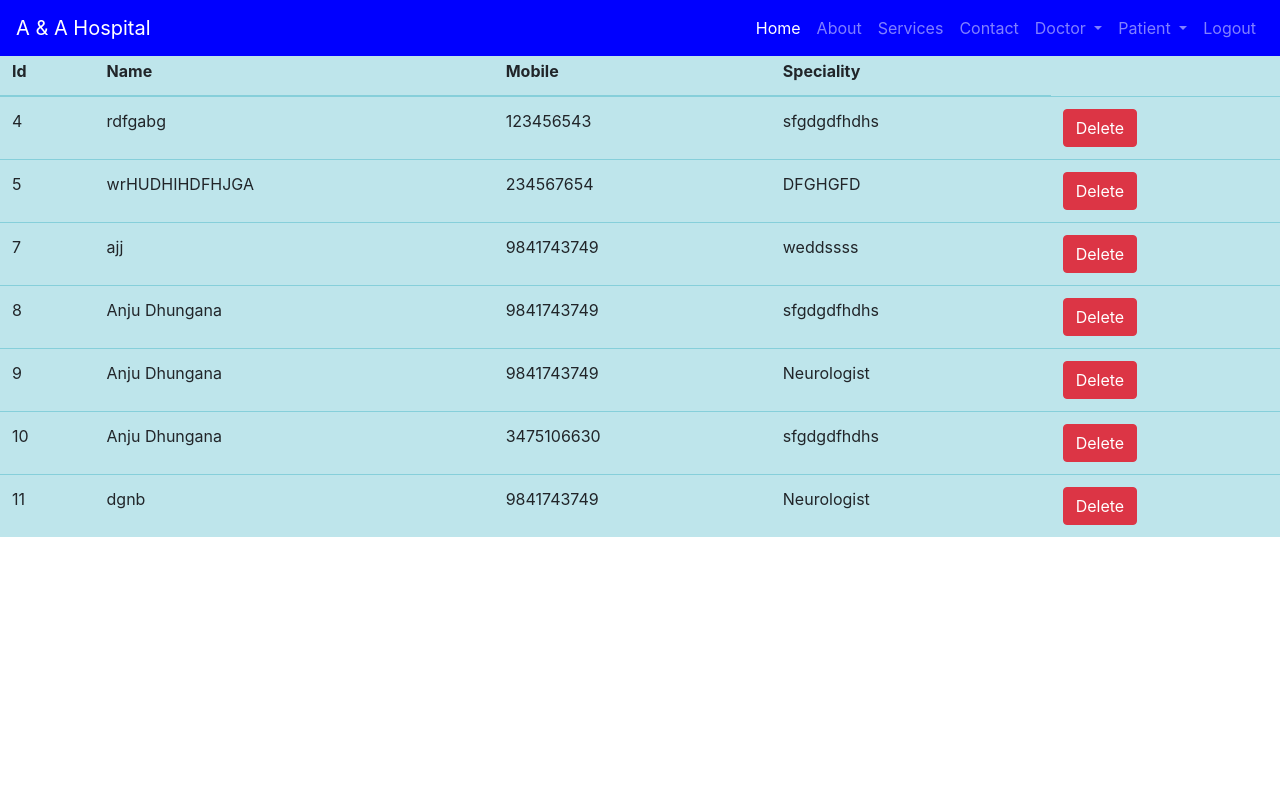
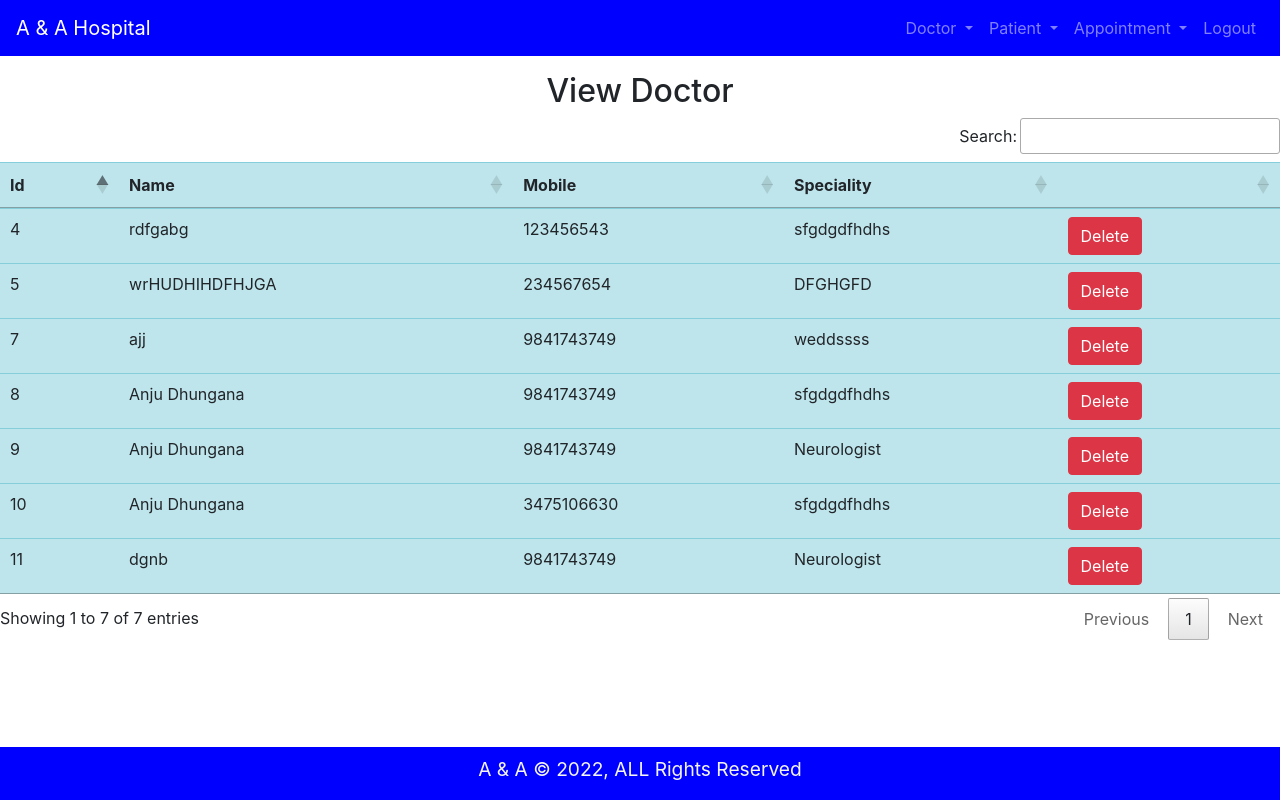
Before and after one commit to anjuu123/django-hospital, a Django app: page /view_doctor/ in a window 1280 px wide. Run offline with Django 3.2, Linux system fonts and the light colour scheme; a user stored in the database is signed in; data comes from the database, SQL or seed files in the repository; both versions use the stored data as it was after the commit; some libraries are stand-ins or nearby versions.

Commit message:
added library datatables to keep record of data

```diff
--- /dev/null
+++ b/hospital_mgmt/hospital/static/js/script.js
@@ -0,0 +1,11 @@
+$(document).ready(function() {
+    $('#example').DataTable( {
+        dom: 'Bfrtip',
+        buttons: [
+            'copyHtml5',
+            'excelHtml5',
+            'csvHtml5',
+            'pdfHtml5'
+        ]
+    } );
+} );
--- a/hospital_mgmt/hospital/templates/add_doctor.html
+++ b/hospital_mgmt/hospital/templates/add_doctor.html
@@ -1,4 +1,5 @@
 {% include 'base.html' %}
+{% include 'navigation.html' %}
 {%block content%}
 <br>
 <br>
@@ -36,3 +37,4 @@
 </div>
 
 {%endblock%}
+{% include 'footer.html' %}
--- a/hospital_mgmt/hospital/templates/add_patient.html
+++ b/hospital_mgmt/hospital/templates/add_patient.html
@@ -1,4 +1,5 @@
 {% include 'base.html' %}
+{% include 'navigation.html' %}
 {%block content%}
 
 <!-- show record success -->
@@ -35,3 +36,4 @@
 </div>
 
 {%endblock%}
+{% include 'footer.html' %}
--- a/hospital_mgmt/hospital/templates/base.html
+++ b/hospital_mgmt/hospital/templates/base.html
@@ -11,7 +11,13 @@
     <script src="https://cdn.jsdelivr.net/npm/bootstrap@4.6.1/dist/js/bootstrap.bundle.min.js"></script>
     <link rel="stylesheet" type="text/css" href="{% static 'css/mystyle.css' %}">
 
+    <link rel="stylesheet" href="https://cdn.datatables.net/1.11.5/css/jquery.dataTables.min.css">
+    <link rel="stylesheet" href="https://cdn.datatables.net/buttons/2.2.2/css/buttons.dataTables.min.css">
+
+
     <title>HMS</title>
+
+
 </head>
 <body>
     {%block content%}
@@ -20,4 +26,12 @@
 
 
 </body>
+    <script src="./../static/js/script.js"></script>
+    <script src="https://code.jquery.com/jquery-3.5.1.js"></script>
+    <script src="https://cdn.datatables.net/1.11.5/js/jquery.dataTables.min.js"></script>
+    <script src="https://cdn.datatables.net/buttons/2.2.2/js/dataTables.buttons.min.js"></script>
+    <script src="https://cdnjs.cloudflare.com/ajax/libs/jszip/3.1.3/jszip.min.js"></script>
+    <script src="https://cdnjs.cloudflare.com/ajax/libs/pdfmake/0.1.53/pdfmake.min.js"></script>
+    <script src="https://cdnjs.cloudflare.com/ajax/libs/pdfmake/0.1.53/vfs_fonts.js"></script>
+    <script src="https://cdn.datatables.net/buttons/2.2.2/js/buttons.html5.min.js"></script>
 </html>
--- a/hospital_mgmt/hospital/templates/navigation.html
+++ b/hospital_mgmt/hospital/templates/navigation.html
@@ -7,6 +7,8 @@
 
     <div class="collapse navbar-collapse justify-content-between" id="navbarCollapse">
       <ul class="navbar-nav ml-auto">
+
+        {% if not request.user.is_staff %}
         <li class="nav-item active">
           <a class="nav-link active" aria-current="page" href="{% url 'index' %}">Home</a>
         </li>
@@ -19,7 +21,7 @@
         <li class="nav-item">
           <a class="nav-link" href="{% url 'contact' %}">Contact </a>
         </li>
-        {% if not request.user.is_staff %}
+
         <li class="nav-item">
           <a class="nav-link" href="{% url 'login' %}">Login </a>
         </li>
@@ -48,6 +50,18 @@
               <a class="dropdown-item" href="{% url 'add_patient' %}">Add Patient</a>
           </li>
 
+
+          <li class="nav-item dropdown">
+            <a class="nav-link dropdown-toggle" href="#" id="navbarDropdownMenuLink" role="button"
+              data-toggle="dropdown" aria-haspopup="true" aria-expanded="false">
+              Appointment
+            </a>
+            <div class="dropdown-menu" aria-labelledby="navbarDropdownMenuLink">
+              <a class="dropdown-item" href="#">View Appointment</a>
+              <a class="dropdown-item" href="#">Add Appointment</a>
+          </li>
+
+
           <li class="nav-item">
             <a class="nav-link" href="{% url 'logout' %}">Logout </a>
           </li>
--- a/hospital_mgmt/hospital/templates/view_doctor.html
+++ b/hospital_mgmt/hospital/templates/view_doctor.html
@@ -1,15 +1,20 @@
 {% include 'base.html' %}
 {% include 'navigation.html' %}
+{%block content%}
+<br>
+<br>
+<br>
+<div>
+    <h2 class="text-center">View Doctor</h2>
 
-<div>
-    <h2>View Doctor</h2>
-    <table class="table table-info">
+    <table id="example" class="table table-info">
         <thead>
             <tr>
                 <th>Id</th>
                 <th>Name</th>
                 <th>Mobile</th>
                 <th>Speciality</th>
+               <th></th>
             </tr>
         </thead>
         <tbody>
@@ -26,3 +31,6 @@
         </tbody>
     </table>
 </div>
+
+{%endblock%}
+{% include 'footer.html' %}
--- a/hospital_mgmt/hospital/views.py
+++ b/hospital_mgmt/hospital/views.py
@@ -126,3 +126,20 @@ def Delete_Patient(request, id):
     patient = Patient.objects.get(id = id)
     patient.delete()
     return redirect('view_patient')
+
+
+# add appointment
+def Add_Appointment(request):
+    error=""
+    if request.method=="POST":
+        n = request.POST['name']
+        c = request.POST['mobile']
+        ad = request.POST['address']
+        try:
+            Patient.objects.create(name=n, mobile=c, address=ad)
+            error="no"
+        except:
+            error="Yes"
+
+    d = {'error':error}
+    return render(request,'add_patient.html',d)
```
Also changed, not shown: hospital_mgmt/hospital/templates/view_patient.html (+12 -3 lines), hospital_mgmt/db.sqlite3.
